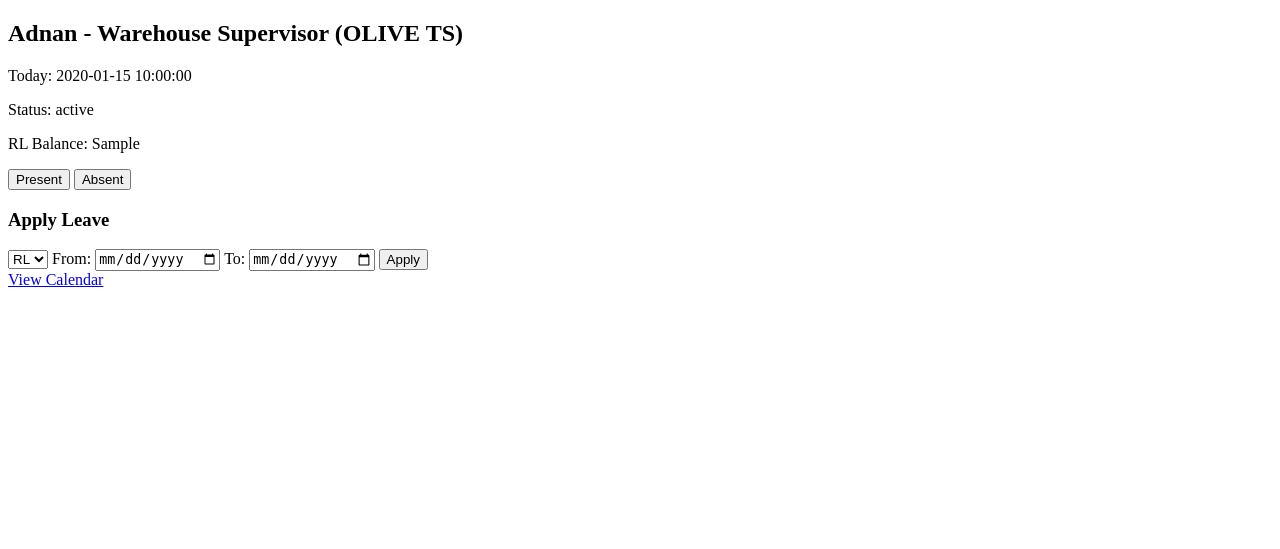
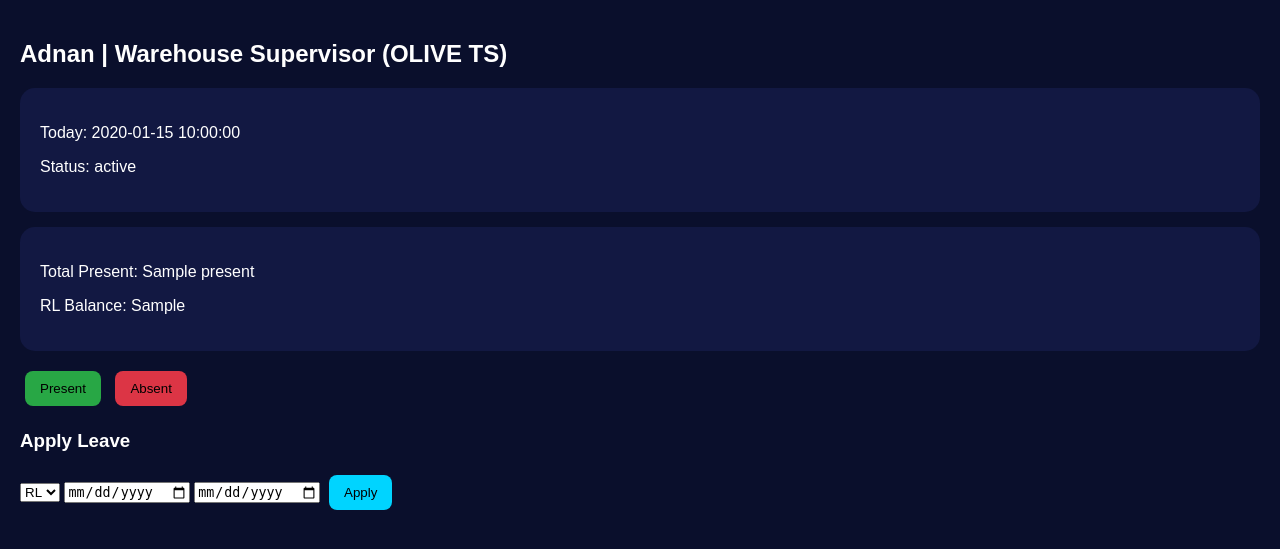
Before and after one commit to blogric/attendance-app, a Flask app: template templates/index.html in a window 1280 px wide. Shown: the top 549 px of the page. Run offline with Flask 3, Linux system fonts and the light colour scheme; the template is opened without the code that fills it: most values are stand-ins (such as "Sample title", 1, 10 or a date in 2020).

Commit message:
Update index.html

```diff
--- a/templates/index.html
+++ b/templates/index.html
@@ -1,23 +1,33 @@
 <!DOCTYPE html>
 <html>
 <head>
-    <title>Adnan Attendance</title>
+    <title>Attendance Dashboard</title>
+    <link rel="stylesheet" href="/static/style.css">
 </head>
 <body>
 
-<h2>Adnan - Warehouse Supervisor (OLIVE TS)</h2>
+<div class="container">
 
-<p>Today: {{today}}</p>
-<p>Status: {{status}}</p>
-<p>RL Balance: {{rl}}</p>
+<h2>Adnan | Warehouse Supervisor (OLIVE TS)</h2>
+
+<div class="card">
+    <p>Today: {{today}}</p>
+    <p>Status: {{status}}</p>
+</div>
+
+<div class="card">
+    <p>Total Present: {{present}}</p>
+    <p>RL Balance: {{rl}}</p>
+</div>
 
 <form method="POST" action="/mark">
     <input type="hidden" name="date" value="{{today}}">
-    <button name="status" value="Present">Present</button>
-    <button name="status" value="Absent">Absent</button>
+    <button class="present" name="status" value="Present">Present</button>
+    <button class="absent" name="status" value="Absent">Absent</button>
 </form>
 
 <h3>Apply Leave</h3>
+
 <form method="POST" action="/leave">
     <select name="type">
         <option>RL</option>
@@ -25,12 +35,14 @@
         <option>SL</option>
         <option>AL</option>
     </select>
-    From: <input type="date" name="start">
-    To: <input type="date" name="end">
+    <input type="date" name="start">
+    <input type="date" name="end">
     <button type="submit">Apply</button>
 </form>
 
-<a href="/calendar">View Calendar</a>
+</div>
+
+<script src="/static/app.js"></script>
 
 </body>
 </html>
```
